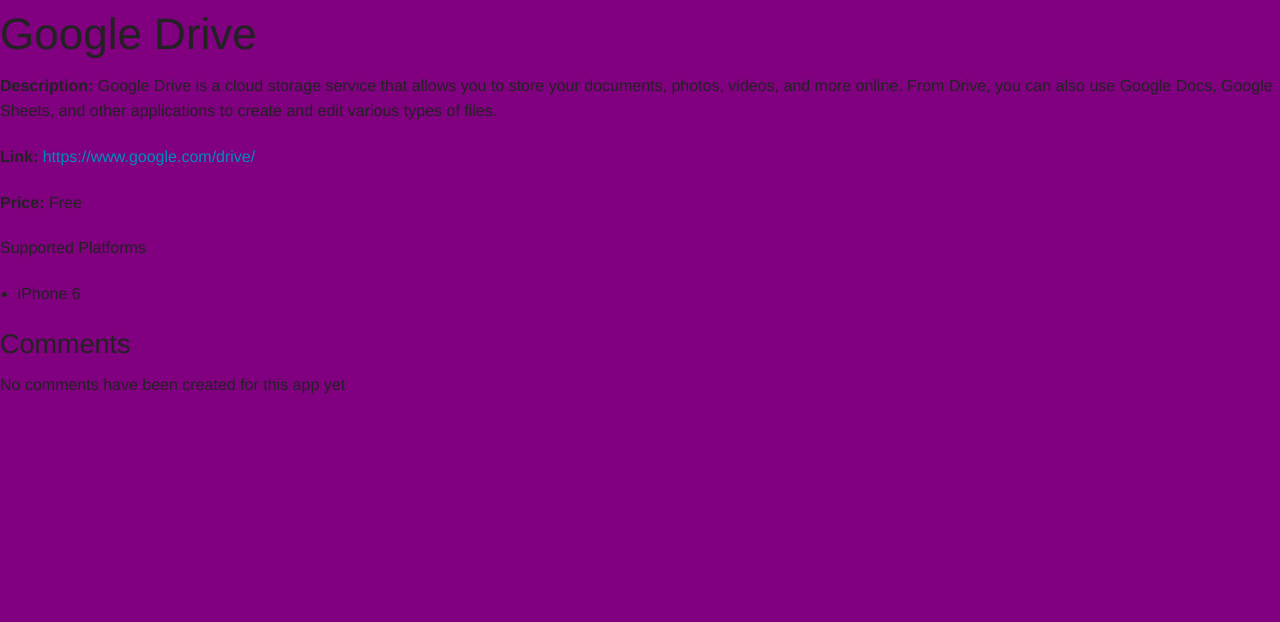
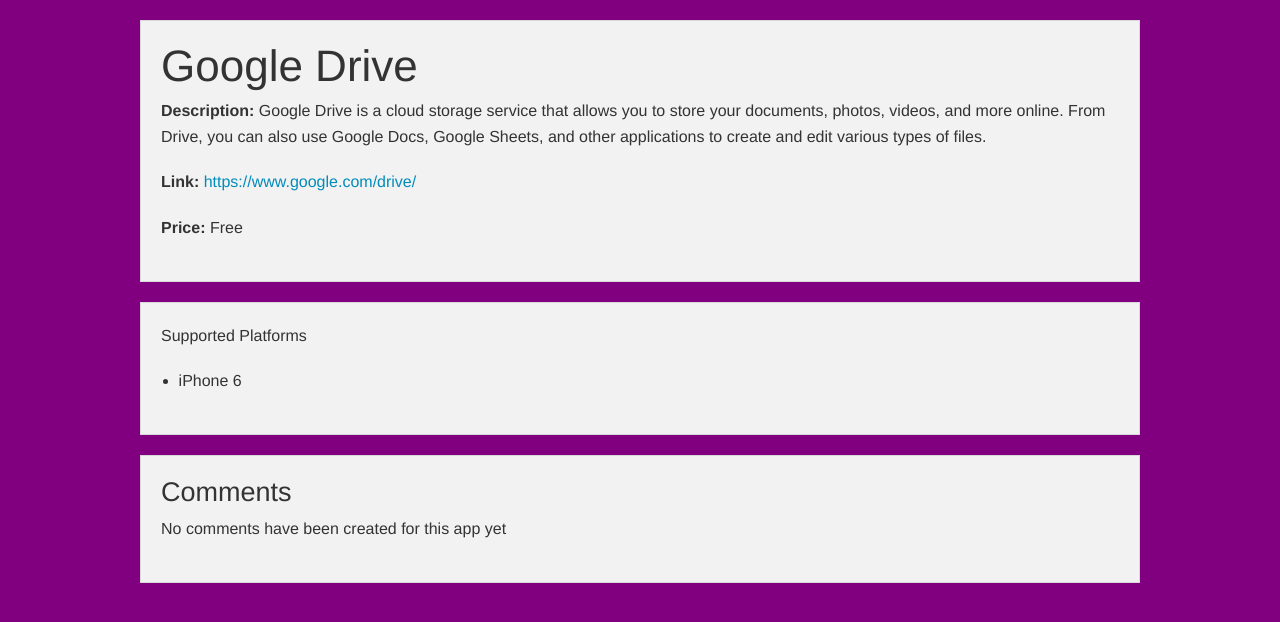
Before and after one commit to loomisdf/Omniapp, a Django app: page /application/1/ in a window 1280 px wide. Shown: the part 45-667 px from the top of the page. Run offline with Django 3.2, Linux system fonts and the light colour scheme; data comes from the database, SQL or seed files in the repository; data that the repository does not hold is empty.

Commit message:
add panels to application.html

```diff
--- a/application/templates/application.html
+++ b/application/templates/application.html
@@ -1,6 +1,11 @@
 {% extends "base.html" %}
 
 {% block content %}
+<p></p>
+<div class="row">
+  <div class="panel">
+    <div class="row">
+      <div class="small-12 columns">
         <h1>{{ app.title }}</h1>
         <p><b>Description: </b>{{ app.description }}</p>
         <p><b>Link:</b> <a href="{{app.link}}">{{ app.link }}</a></p>
@@ -10,7 +15,15 @@
           {% else %} ${{ app.price }}
           {% endif %}
         </p>
+      </div>
+    </div>
+  </div>
+</div>
 
+<div class="row">
+  <div class="panel">
+    <div class="row">
+      <div class="small-12 columns">
         <p>Supported Platforms</p>
         <div>
           {% if supported_platforms_list %}
@@ -23,7 +36,15 @@
           <p>Supported Platforms have not been provided</p>
           {% endif %}
         </div>
+      </div>
+    </div>
+  </div>
+</div>
 
+<div class="row">
+  <div class="panel">
+    <div class="row">
+      <div class="small-12 columns">
       <h3>Comments</h3>
         <div>
           {% if comment_list %}
@@ -36,6 +57,9 @@
           <p>No comments have been created for this app yet</p>
           {% endif %}
         </div>
-
+      </div>
+    </div>
+  </div>
+</div>
 
 {% endblock %}
```
Lines whose indentation alone changed are shown as unchanged.
